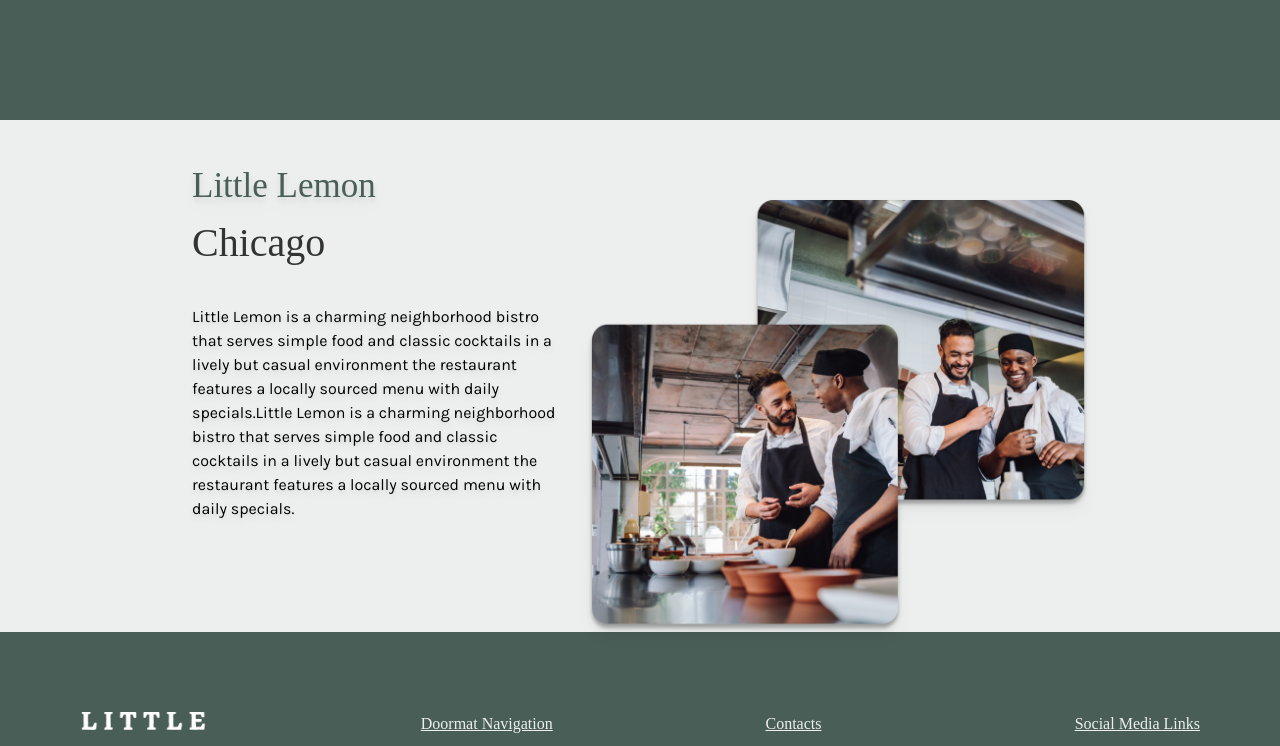
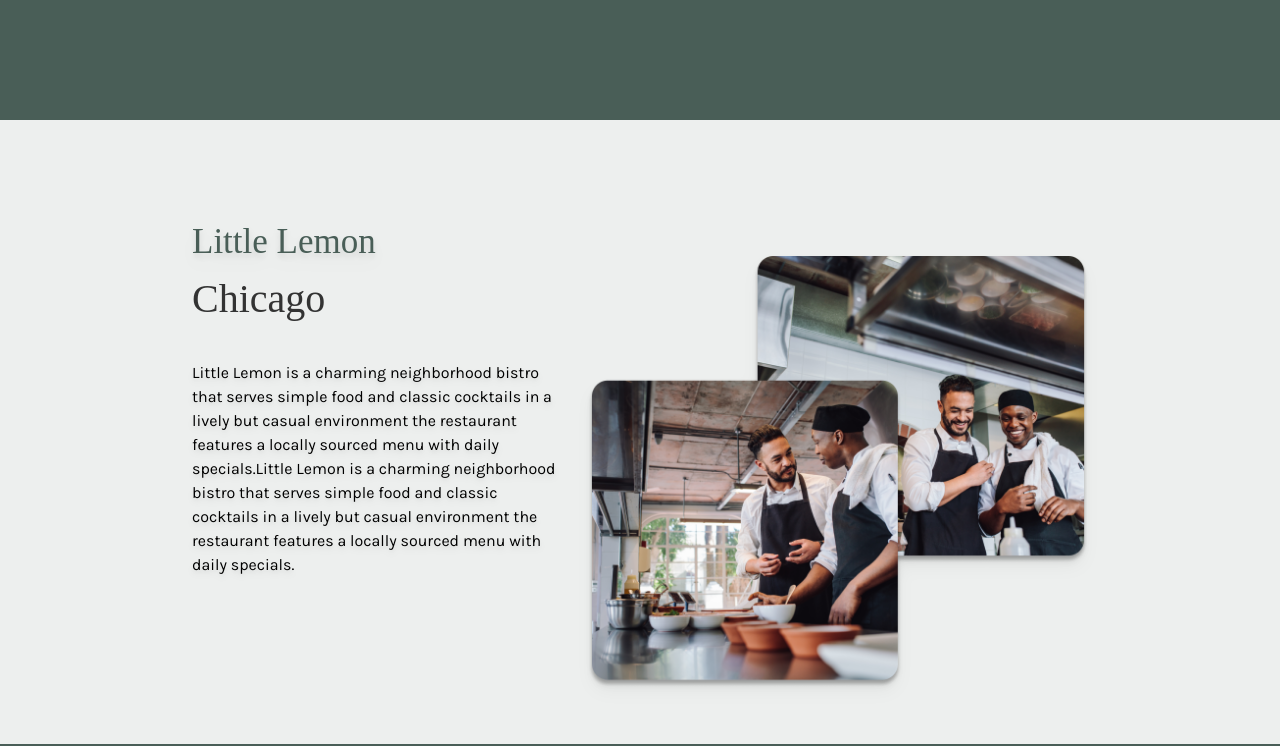
Before and after one commit to Selva-kumar-K/little-lemon, a Next.js app: page / in a window 1280 px wide. Shown: the part 1712-2458 px from the top of the page. Built offline with nearby package versions, Linux system fonts and the light colour scheme; a web font is replaced by a local one.

Commit message:
Updated Margin Issue in About section

```diff
--- a/src/components/About.tsx
+++ b/src/components/About.tsx
@@ -5,7 +5,7 @@ import AboutImage from "../../public/about.png";
 export default function About() {
   return (
     <section className="bg-[#EDEFEE] ">
-      <div className="xl:w-[70%] xl:mx-auto py-10 px-5 xl:px-0">
+      <div className="xl:w-[70%] xl:mx-auto py-24 px-5 xl:px-0">
         <div className="flex flex-col lg:flex-row lg:justify-between">
           <div className="space-y-8 ">
             <div className="">
```
